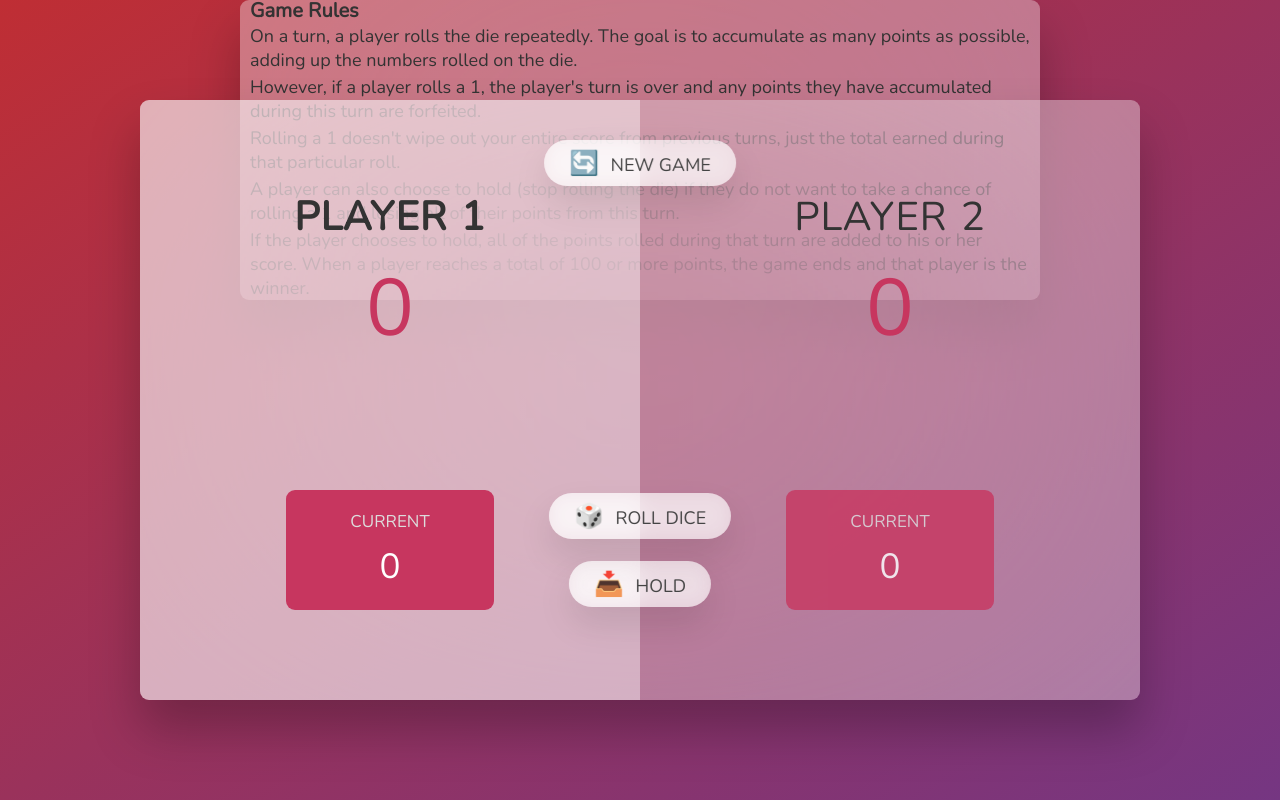
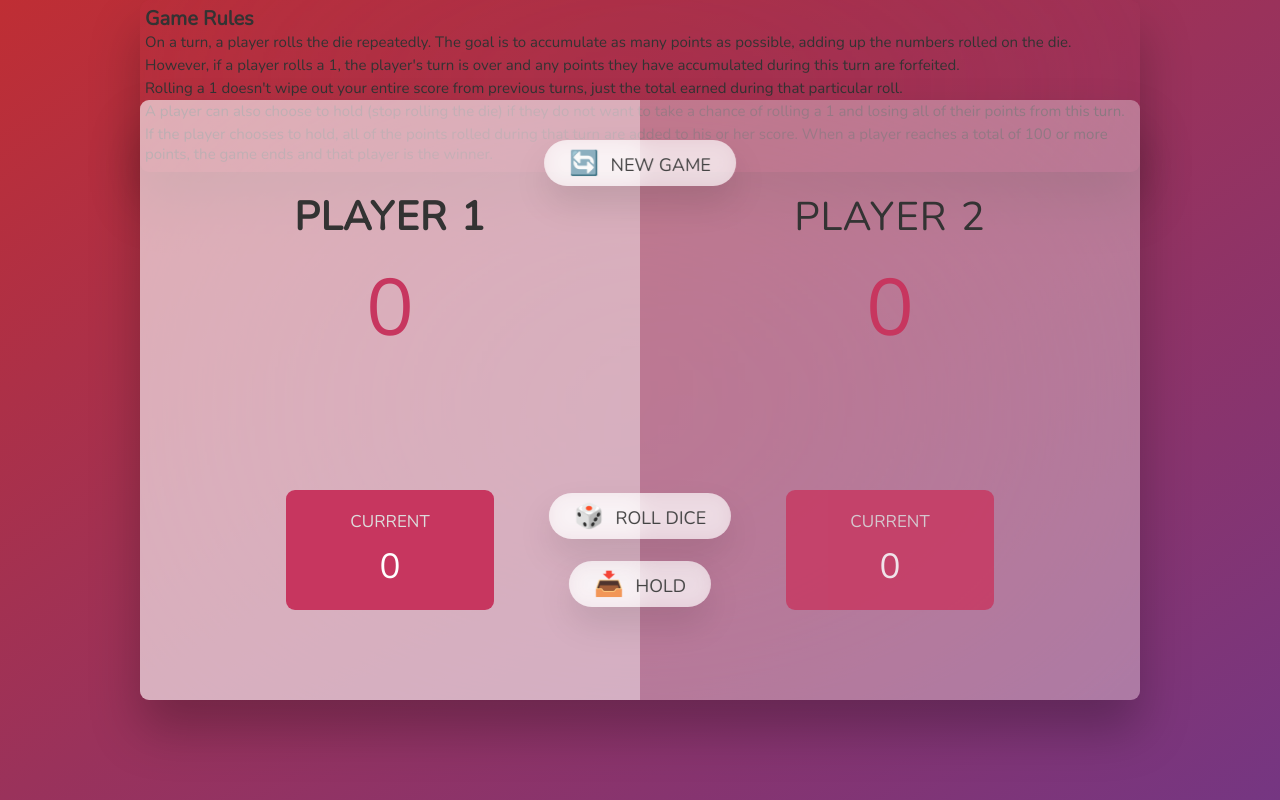
Before and after one commit to scorfu/learning-projects, a plain HTML site: page index.html in a window 1280 px wide. Drawn offline with nearby package versions, Linux system fonts and the light colour scheme.

Commit message:
fixed position

```diff
--- a/style.css
+++ b/style.css
@@ -174,21 +174,20 @@ main {
   display: flex;
   flex-direction: column;
   align-self: flex-start;
-  justify-content: center;
   position: fixed;
-  width: 80rem;
-  height: 30rem;
-  background-color: rgba(255, 255, 255, 0.35);
+  z-index: 0;
+  width: 100rem;
+  background-color: rgba(255, 255, 255, 0);
   backdrop-filter: blur(200px);
   filter: blur();
   box-shadow: 0 3rem 5rem rgba(0, 0, 0, 0.25);
   border-radius: 9px;
-  /* overflow: hidden; */
+
   display: flex;
-  padding: 10px;
+  padding: 5px;
 }
 
 .rules p {
-  font-size: 18px;
+  font-size: 15px;
   margin-bottom: 3px;
 }
```
